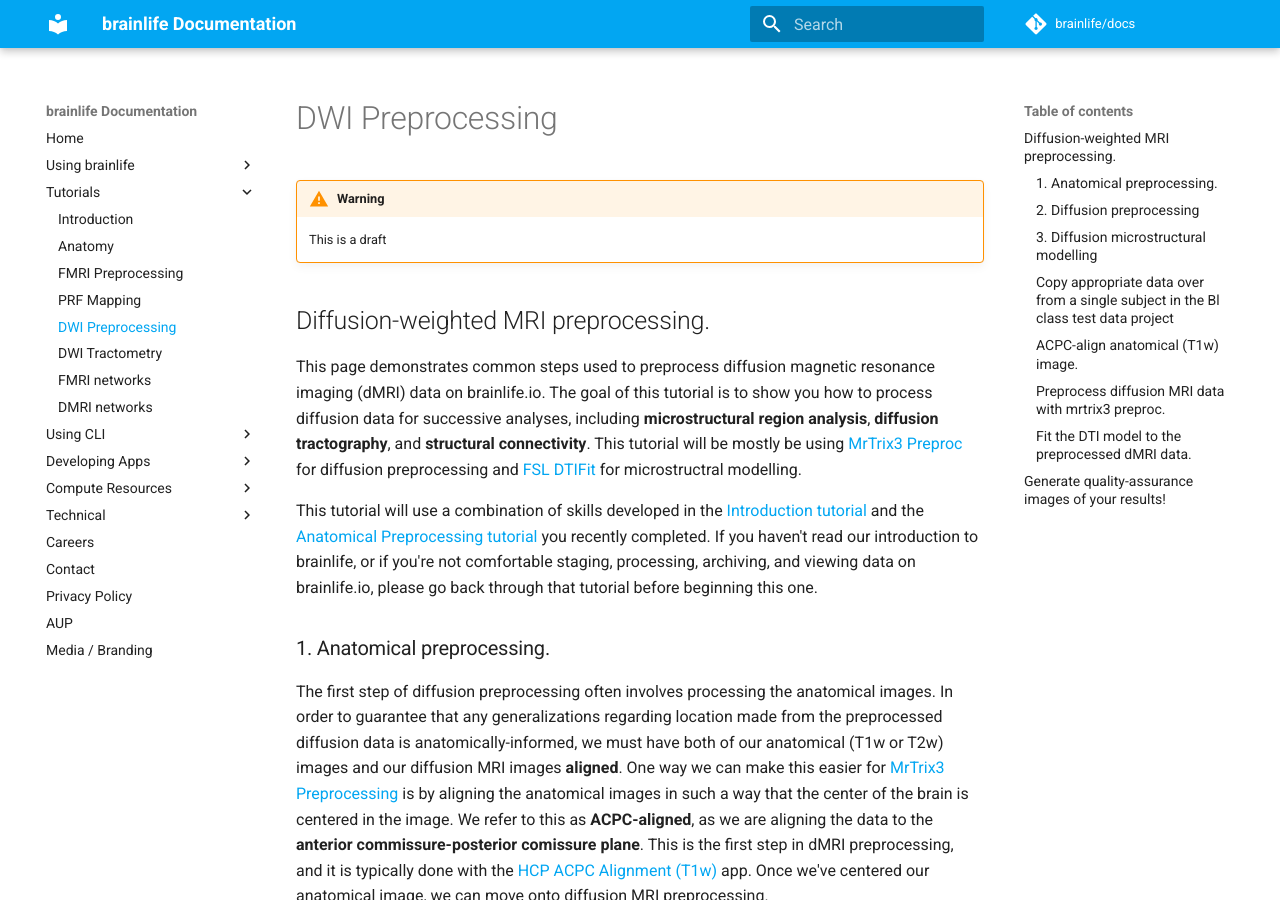
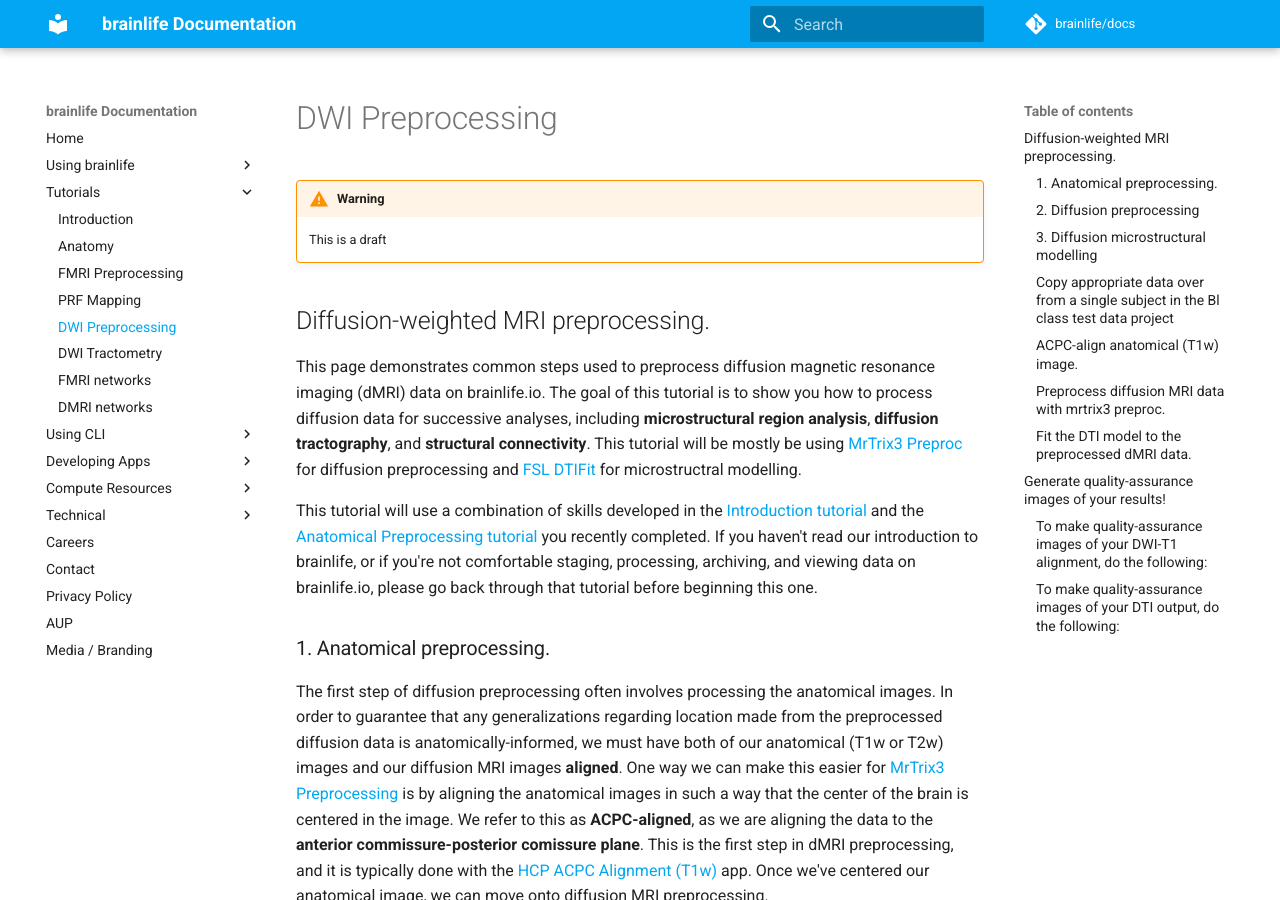
Before and after one commit to brainlife/docs, an MkDocs documentation site: the page built from docs/tutorial/diffusion-preprocessing.md, in a window 1280 px wide and 900 px high. Built offline with MkDocs 1.6.1 and Material for MkDocs 9.7.7, drawn with Linux system fonts in a browser that asks for light colours; comment, search, counter and statistics services are not loaded.

Commit message:
Update diffusion-preprocessing.md

```diff
--- a/docs/tutorial/diffusion-preprocessing.md
+++ b/docs/tutorial/diffusion-preprocessing.md
@@ -105,7 +105,7 @@
 
 The final step in data processing is generate quality-assurance images of your results, to make sure everything looks the way it should! There are multiple apps that can do this for you automatically on brainlife!
 
-To make quality-assurance images of your DWI-T1 alignment, do the following:
+###To make quality-assurance images of your DWI-T1 alignment, do the following:
 
 1. On the 'Process' tab, click 'Submit App' to submit a new application.
     * In the search bar, type 'Generate images of DWI overlaid on T1'
@@ -119,7 +119,7 @@
 1. Once the app is finished running, view the results by clicking the 'eye' icon to the right of the dataset
     * Choose 'File Viewer' and select the 'out.png' file
 
-To make quality-assurance images of your DTI output, do the following:
+###To make quality-assurance images of your DTI output, do the following:
 
 1. On the 'Process' tab, click 'Submit App' to submit a new application.
     * In the search bar, type 'Generate images of DWI overlaid on T1'
```
